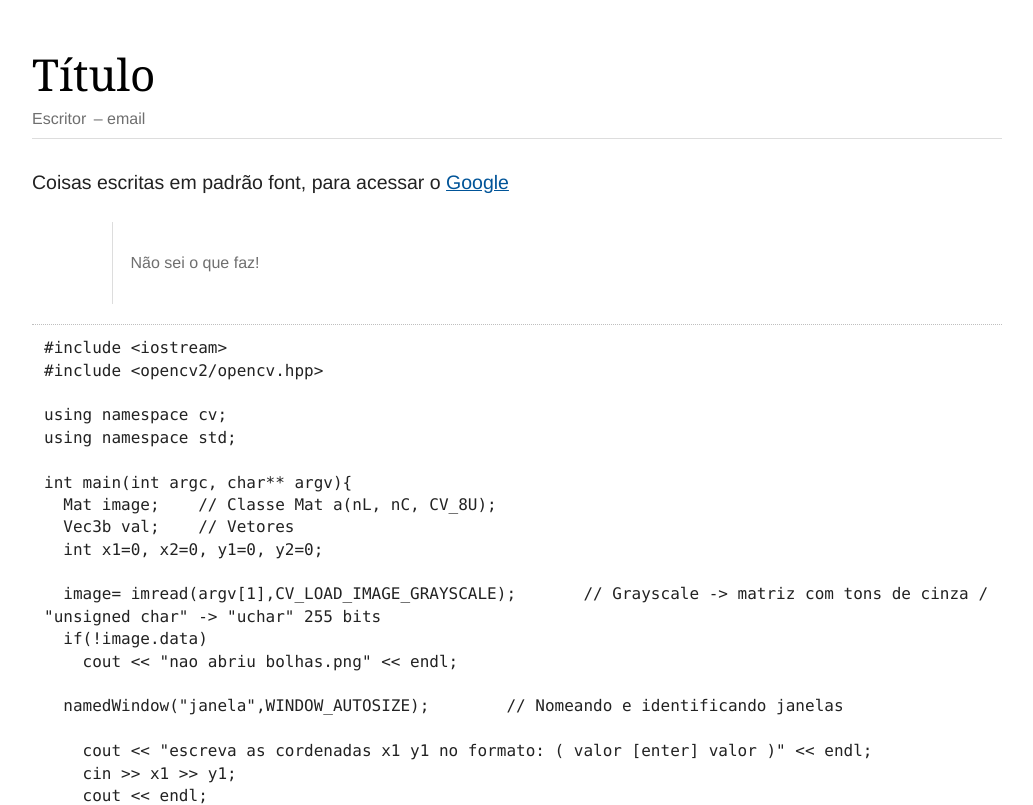
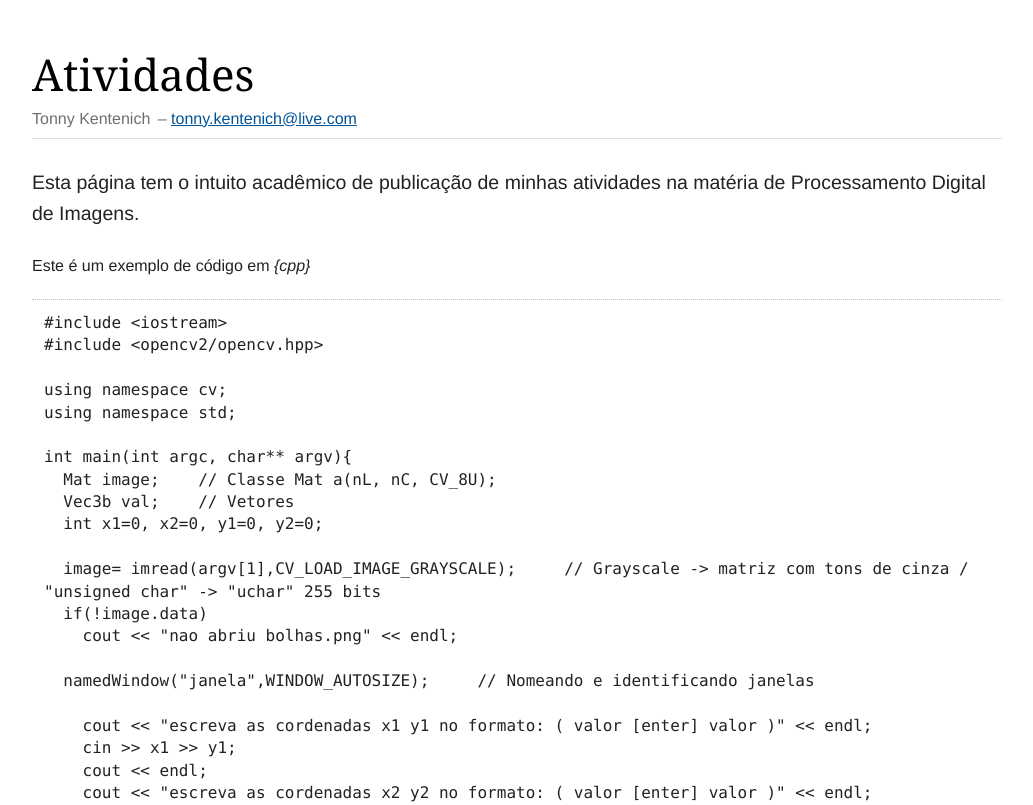
Before and after one commit to TonnyKentenich/tonnykentenich.github.io, a plain HTML site: page index.html in a window 1280 px wide. Shown: the top 805 px of the page, without its empty margins (123-1156 px from the left). Drawn offline with Linux system fonts and the light colour scheme.

Commit message:
códigos

```diff
--- a/index.html
+++ b/index.html
@@ -4,7 +4,7 @@
 <meta http-equiv="Content-Type" content="text/html; charset=UTF-8">
 <meta name="generator" content="Asciidoctor 0.1.4">
 <meta name="viewport" content="width=device-width, initial-scale=1.0">
-<title>Título</title>
+<title>Atividades</title>
 <style>
 /* Asciidoctor default stylesheet | MIT License | http://asciidoctor.org */
 article, aside, details, figcaption, figure, footer, header, hgroup, main, nav, section, summary { display: block; }
@@ -363,27 +363,18 @@ span.icon > [class^="icon-"], span.icon > [class*=" icon-"] { cursor: default; }
 </head>
 <body class="article">
 <div id="header">
-<h1>Título</h1>
-<span id="author" class="author">Escritor</span><br>
-<span id="email" class="email">email</span><br>
+<h1>Atividades</h1>
+<span id="author" class="author">Tonny Kentenich</span><br>
+<span id="email" class="email"><a href="mailto:tonny.kentenich@live.com">tonny.kentenich@live.com</a></span><br>
 </div>
 <div id="content">
 <div id="preamble">
 <div class="sectionbody">
 <div class="paragraph">
-<p>Coisas escritas em padrão font, para acessar o <a href="http://www.google.com">Google</a></p>
+<p>Esta página tem o intuito acadêmico de publicação de minhas atividades na matéria de Processamento Digital de Imagens.</p>
 </div>
-<div class="admonitionblock tip">
-<table>
-<tr>
-<td class="icon">
-<i class="icon-tip" title="Tip"></i>
-</td>
-<td class="content">
-Não sei o que faz!
-</td>
-</tr>
-</table>
+<div class="paragraph">
+<p>Este é um exemplo de código em <em>{cpp}</em></p>
 </div>
 <div class="listingblock">
 <div class="content">
@@ -394,15 +385,15 @@ using namespace cv;
 using namespace std;
 
 int main(int argc, char** argv){
-  Mat image;	// Classe Mat a(nL, nC, CV_8U);
-  Vec3b val;	// Vetores
+  Mat image;    // Classe Mat a(nL, nC, CV_8U);
+  Vec3b val;    // Vetores
   int x1=0, x2=0, y1=0, y2=0;
 
-  image= imread(argv[1],CV_LOAD_IMAGE_GRAYSCALE);	// Grayscale -&gt; matriz com tons de cinza / "unsigned char" -&gt; "uchar" 255 bits
+  image= imread(argv[1],CV_LOAD_IMAGE_GRAYSCALE);     // Grayscale -&gt; matriz com tons de cinza / "unsigned char" -&gt; "uchar" 255 bits
   if(!image.data)
     cout &lt;&lt; "nao abriu bolhas.png" &lt;&lt; endl;
 
-  namedWindow("janela",WINDOW_AUTOSIZE);	// Nomeando e identificando janelas
+  namedWindow("janela",WINDOW_AUTOSIZE);     // Nomeando e identificando janelas
 
     cout &lt;&lt; "escreva as cordenadas x1 y1 no formato: ( valor [enter] valor )" &lt;&lt; endl;
     cin &gt;&gt; x1 &gt;&gt; y1;
@@ -429,7 +420,7 @@ int main(int argc, char** argv){
 </div>
 <div id="footer">
 <div id="footer-text">
-Last updated 2018-09-17 21:41:52 -03
+Last updated 2018-09-17 21:56:15 -03
 </div>
 </div>
 </body>
```
